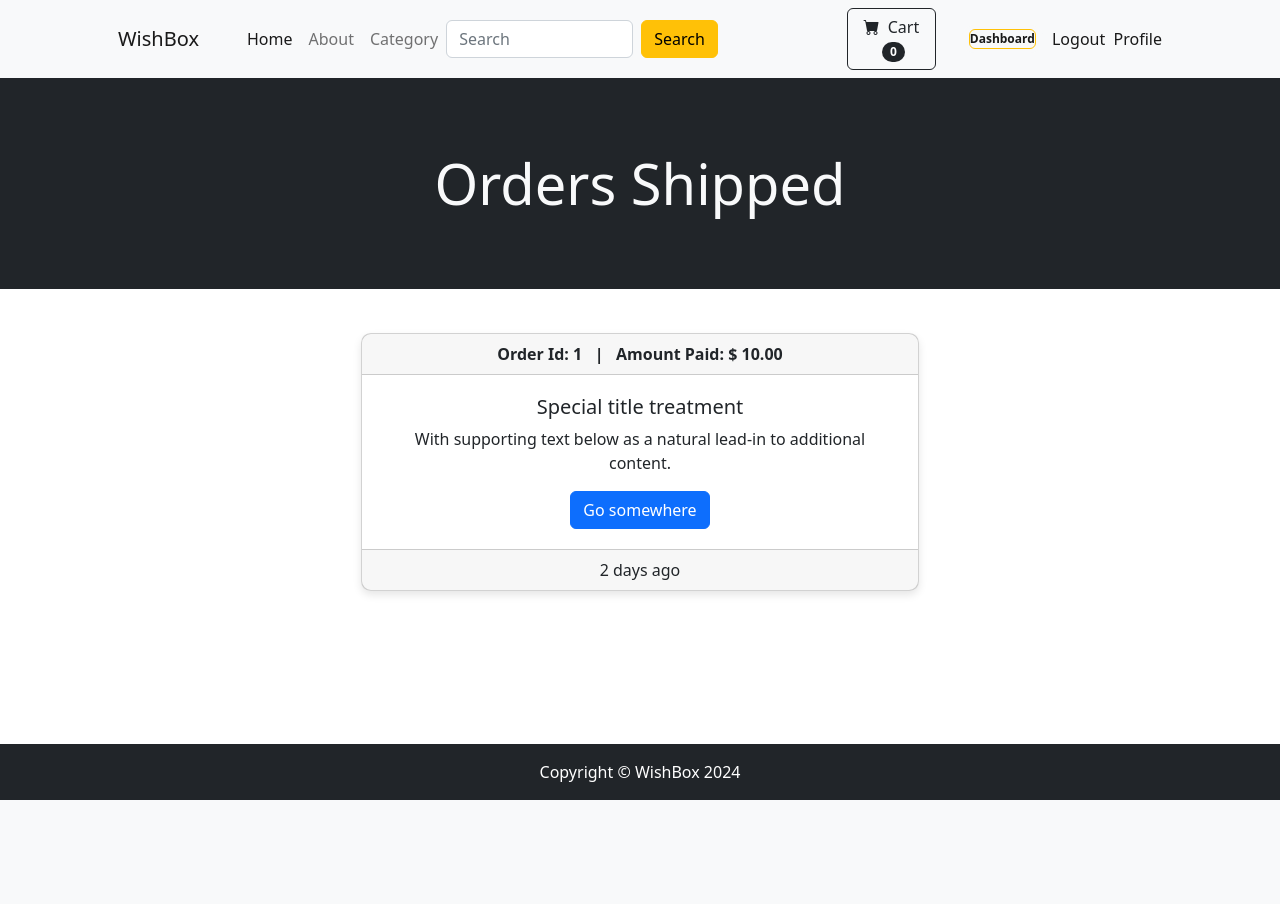
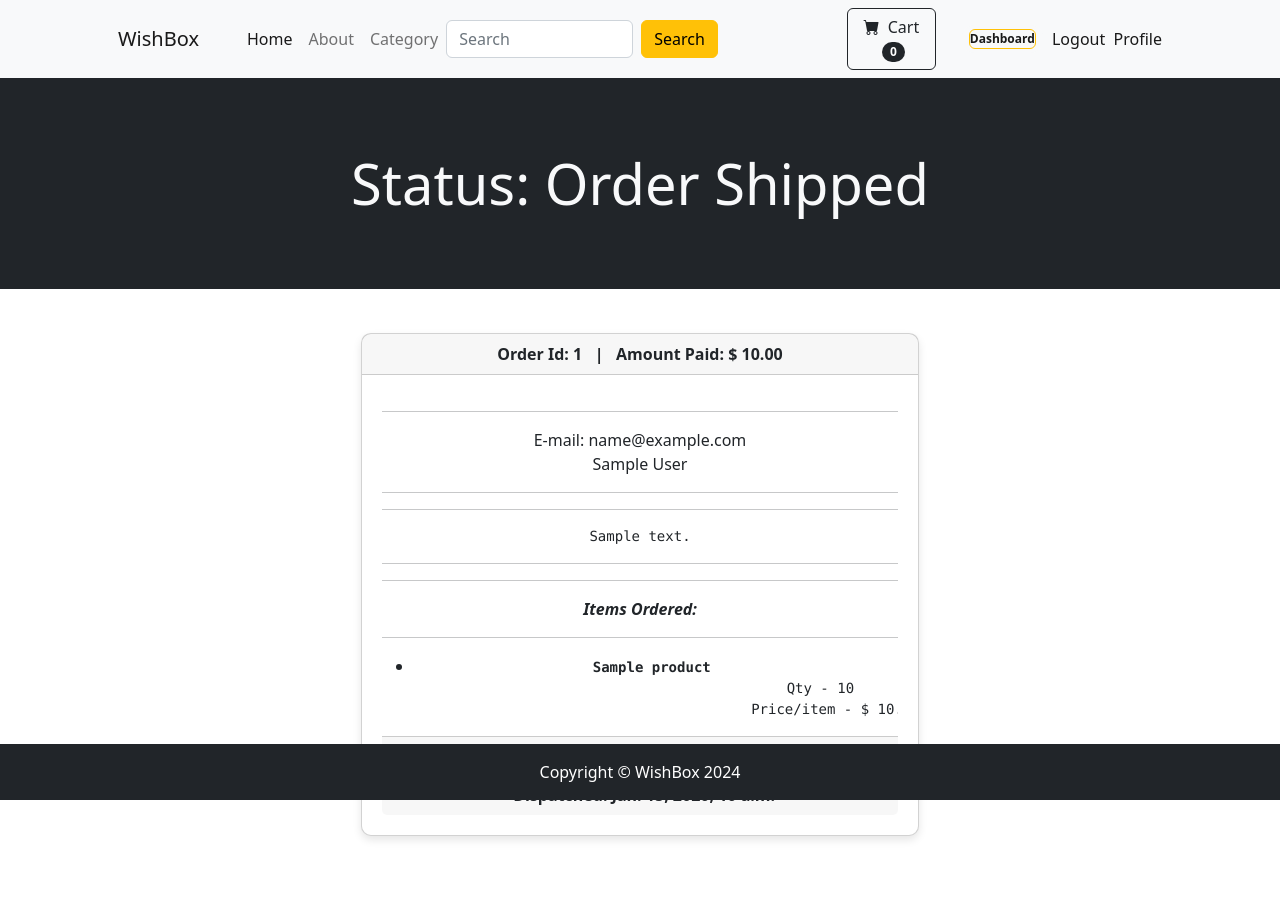
Before and after one commit to localgroup/WishBox, a Django app: page /payment_app/orders/1/ in a window 1280 px wide. Before the commit the page ends 800 px from the top, so only its background shows below. Run offline with Django 5.2, Linux system fonts and the light colour scheme; a user stored in the database is signed in; tables that the repository leaves empty hold one stand-in row (values such as "Sample post").

Commit message:
Update Dashboard.
Update Cart

```diff
--- a/ecom/payment_app/templates/payment_app/admin_dashboard.html
+++ b/ecom/payment_app/templates/payment_app/admin_dashboard.html
@@ -20,7 +20,6 @@
                 <div class="row gx-4 gx-lg-5 row-cols-2 row-cols-md-3 row-cols-xl-4 justify-content-center">
                     <div class="card">
                         <div board-url="{% url 'order_shipped' %}" class="card-body">
-                            {% comment %} <a class="card-text" href="{% url 'order_shipped' %}"><b>Dispatched</b></a> {% endcomment %}
                             <b class="card-text">Dispatched</b>
                         </div>
                     </div>
@@ -28,7 +27,7 @@
                     &nbsp;&nbsp;
 
                     <div class="card">
-                        <div board-url="{% url 'order_shipped' %}" class="card-body">
+                        <div board-url="{% url 'order_not_shipped' %}" class="card-body">
                             <b class="card-text">Not Dispatched</b>
                         </div>
                     </div>
--- a/ecom/payment_app/templates/payment_app/orders.html
+++ b/ecom/payment_app/templates/payment_app/orders.html
@@ -6,10 +6,17 @@
     <header class="bg-dark py-5">
         <div class="container px-4 px-lg-5 my-4">
             <div class="text-center text-light">
-                <h1 class="display-4">Orders Shipped</h1>
+                <h1 class="display-4">
+                  {% if order.shipped %}
+                    Status: Order Shipped
+                  {% else %}
+                    Status: Order Not Shipped
+                  {% endif %}
+                </h1>
             </div>
         </div>
     </header>
+
 
     <br>
     <div class="container">
@@ -23,13 +30,55 @@
                               <b>Order Id: {{order.id}} &nbsp; | &nbsp; Amount Paid: $ {{order.amount_paid}}</b>
                             </div>
                             <div class="card-body">
-                              <h5 class="card-title">Special title treatment</h5>
-                              <p class="card-text">With supporting text below as a natural lead-in to additional content.</p>
-                              <a href="#" class="btn btn-primary">Go somewhere</a>
+                              <hr>
+                              E-mail: {{order.email}} <br>
+                              {{order.full_name}} <hr>
+                              <hr>
+                              <pre>{{order.shipping_address}}</pre><hr>
+
+
+                            <div>
+                              <hr>
+                                <em><b>Items Ordered:</b></em> <hr>
+                              {% for item in items %}
+                                <ul>
+                                  <li>
+                                    <center>
+                                      <pre><b>{{item.product}}</b>
+                                        Qty - {{item.quantity}}
+                                        Price/item - $ {{item.price}}</pre>
+                                    </center>
+
+                                  </li>
+                                </ul>
+
+                              {% endfor %}
                             </div>
+
                             <div class="card-footer text-body-secondary">
-                              2 days ago
+                              {% if not order.shipped %}
+                                <form action="" method="POST">
+                                  {% csrf_token %}
+                                  <input type="hidden" name="shipping_status" value="true">
+                                  <button type="Submit" class="btn btn-outline-primary">Mark As Shipped</button>
+                                </form>
+                              {% else %}
+                              <form action="" method="POST">
+                                {% csrf_token %}
+                                <input type="hidden" name="shipping_status" value="false">
+                                <button type="Submit" class="btn btn-outline-danger">Mark As Not Shipped</button>
+                              </form>
+                              {% endif %}
+
+                              &nbsp;
+
+                              {% if order.shipped_date %}
+                                <b>Dispatched:  {{order.shipped_date}}</b>
+                              {% else %}
+                                Date Ordered:  {{order.date_ordered}}
+                              {% endif %}
                             </div>
+                          </div>
                           </div>
                         <br><br>
 
@@ -37,6 +86,7 @@
 
                 </div>
             </center>
+            <br><br>
         </div>
 
     </div>
--- a/ecom/payment_app/views.py
+++ b/ecom/payment_app/views.py
@@ -4,13 +4,30 @@
 from payment_app.forms import ShippingForm, PaymentForm
 from django.contrib import messages
 from django.contrib.auth.models import User
-from store.models import Product
+from store.models import Product, Profile
+from django.urls import reverse
+import datetime
 
 
 def orders(request, pk):
     if request.user.is_authenticated and request.user.is_superuser:
         order = Order.objects.get(id=pk)
         items = OrderItem.objects.filter(order=pk)
+
+        if request.POST:
+            status = request.POST['shipping_status']
+            if status == "true":
+                now = datetime.datetime.now()
+                order.shipped = True
+                order.shipped_date = now
+                order.save()
+            else:
+                order.shipped = False
+                order.save()
+
+            messages.success(request, "Shipping status updated!")
+            return redirect(reverse('orders', args=[pk]))
+
         return render(request, "payment_app/orders.html", {"items":items, "order":order})
 
     else:
@@ -104,6 +121,10 @@
                 if key == "session_key":
                     del request.session[key]
 
+            # Delete Cart from Database
+            current_user = Profile.objects.filter(user__id=request.user.id)
+            current_user.update(old_cart="")
+
 
             messages.success(request, "Order placed!")
             return redirect('home')
```
